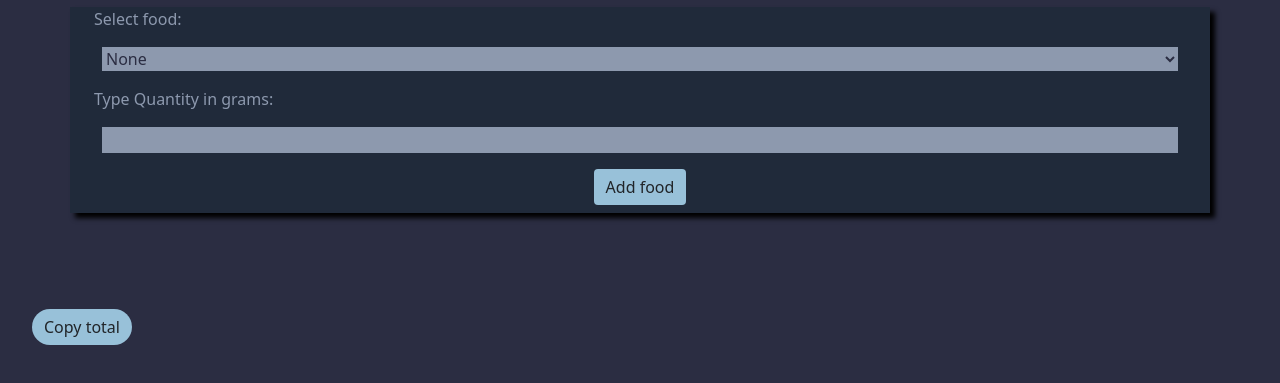
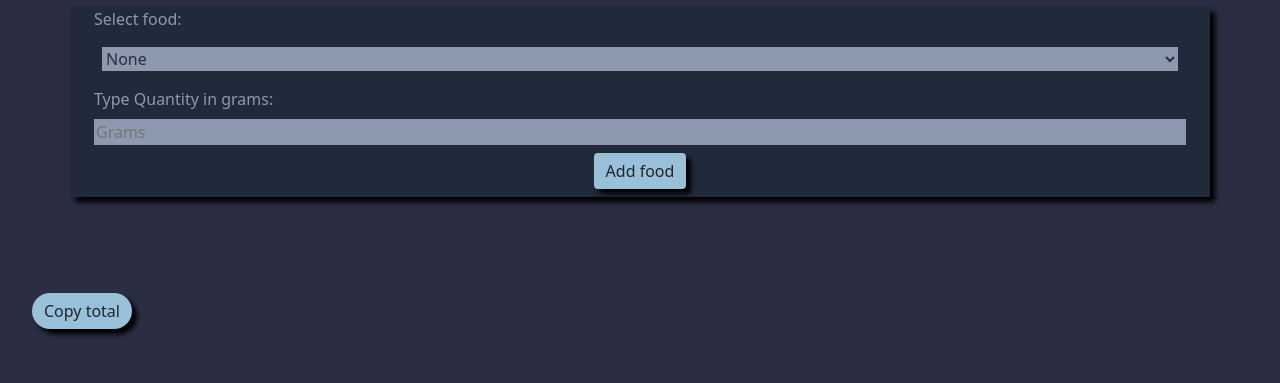
Before and after one commit to Abzazuet/Macronutrient-Calculator, a website: page index.html in a window 1280 px wide. Shown: the part 73-456 px from the top of the page. Drawn offline with nearby package versions, Linux system fonts and the light colour scheme.

Commit message:
Modified

```diff
--- a/index.html
+++ b/index.html
@@ -5,7 +5,7 @@
     <meta charset="UTF-8">
     <meta http-equiv="X-UA-Compatible" content="IE=edge">
     <meta name="viewport" content="width=device-width, initial-scale=1.0">
-    <title>Phase 1 Project</title>
+    <title>Macronutrient | Calculator</title>
     <link href="https://cdn.jsdelivr.net/npm/bootstrap@5.0.2/dist/css/bootstrap.min.css" rel="stylesheet"
         integrity="sha384-EVSTQN3/azprG1Anm3QDgpJLIm9Nao0Yz1ztcQTwFspd3yD65VohhpuuCOmLASjC" crossorigin="anonymous">
     <link rel="stylesheet" href="./styles.css">
@@ -30,7 +30,7 @@
         </div>
         <div class="container">
             <label for="quantity">Type Quantity in grams:</label>
-            <input type="number" name="quantity" id="quantity" min="1" class="input">
+            <input type="number" name="quantity" id="quantity" min="1" class="input" placeholder="Grams">
         </div>
         <input type="submit" value="Add food" class="btn ounded-pill btn-rounded btn submit" id="addFood">
     </form>
--- a/styles.css
+++ b/styles.css
@@ -16,6 +16,8 @@ h1 {
   text-align: center;
 }
 form {
+
+
   color: var(--bg2-color);
   background-color: var(--bg3-color);
   display: flex;
@@ -30,50 +32,57 @@ select,
   background-color: var(--bg2-color);
   border: none;
   color: var(--bg-color);
-  margin: .5rem;
+  margin: 0.5rem;
 }
 .container {
   display: flex;
   flex-direction: column;
-  gap: .5rem;
-
+  gap: 0.5rem;
 }
 .btn {
   background-color: var(--button-color);
   border: none;
-  margin: 0 auto .5rem auto;
+  margin: 0 auto 0.5rem auto;
+  box-shadow: var(--shadow);
 }
-.submit{
-  margin: 0 auto .5rem auto;
+.submit {
+  margin: 0 auto 0.5rem auto;
 }
 .btn:hover {
   cursor: pointer;
   background-color: var(--hover-button);
 }
 .foods-container {
-  margin: 3rem;
+  margin: 3rem auto;
   display: grid;
   grid-template-columns: repeat(auto-fill, minmax(250px, 1fr));
   gap: 5px;
 }
+
 .food-container {
   background-color: var(--bg2-color);
   color: var(--bg-color);
   text-align: center;
   margin: 3px auto;
-  box-shadow:var(--shadow);
+  box-shadow: var(--shadow);
   min-width: 240px;
 }
 .total {
   margin: 0 auto;
   width: 350px;
 }
-.quantity::after, .grams::after{
-    content: 'g';
+.quantity::after,
+.grams::after {
+  content: "g";
 }
-.cals::after{
-    content: 'kcal';
+.cals::after {
+  content: "kcal";
 }
-#copyTotal{
+#copyTotal {
   margin-left: 2rem;
 }
+input[type="number"] {
+  -moz-appearance: textfield;
+  appearance: textfield;
+  margin: 0;
+}
```
